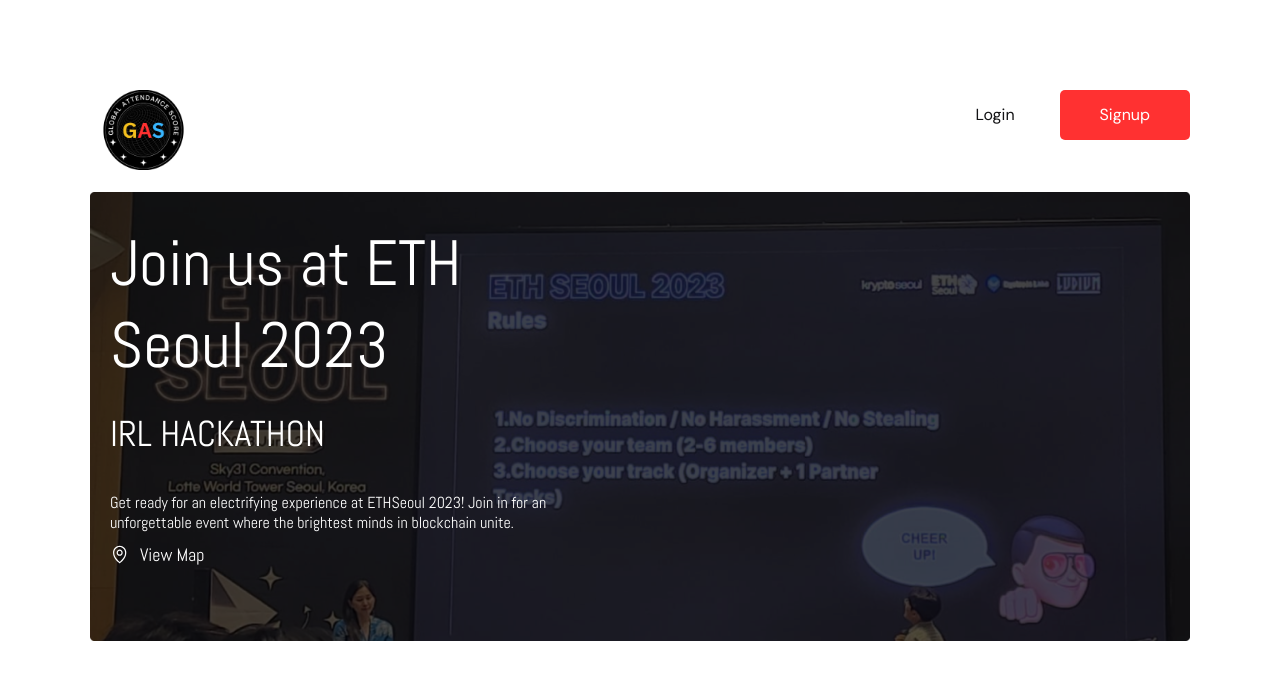
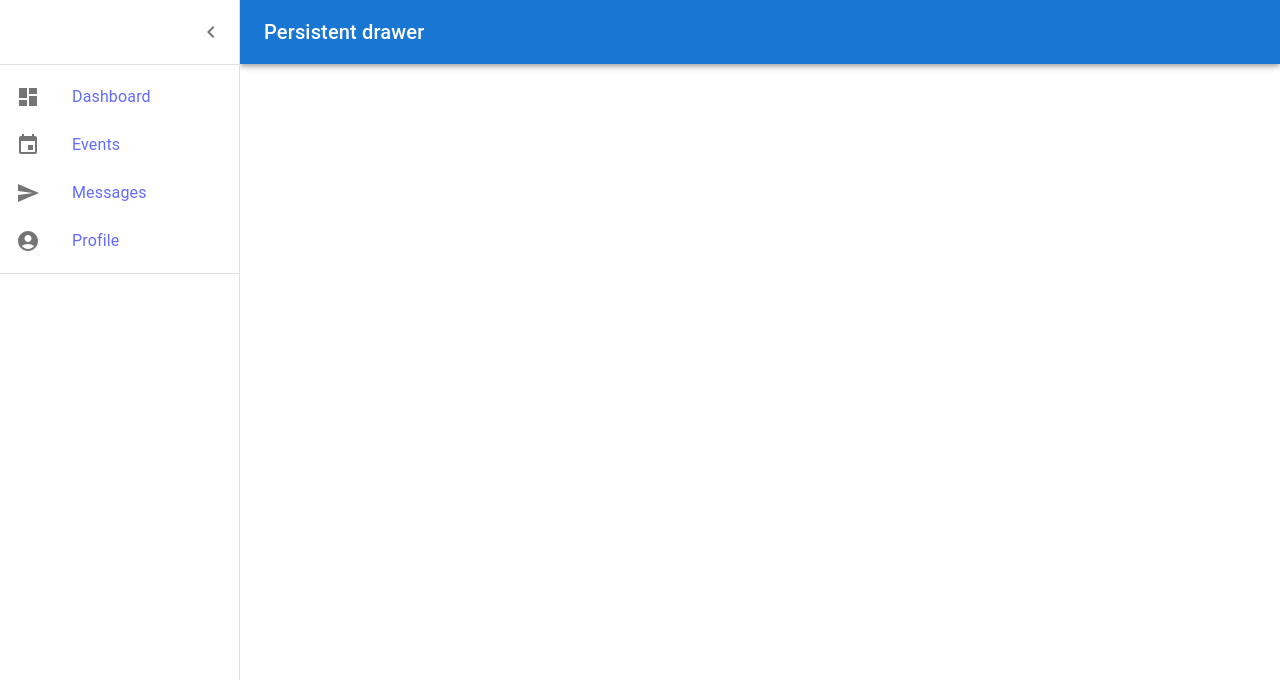
Before and after one commit to GAS-ETH/gas-frontend-react, a React (Vite) app: page / in a window 1280 px wide. Shown: the top 680 px of the page. Built offline with nearby package versions, Linux system fonts and the light colour scheme; what cuid would draw is missing.

Commit message:
fix routing

```diff
--- a/package.json
+++ b/package.json
@@ -20,6 +20,7 @@
     "@types/styled-components": "^5.1.26",
     "react": "^18.2.0",
     "react-dom": "^18.2.0",
+    "react-router": "^6.11.2",
     "react-router-dom": "^6.11.2",
     "styled-components": "^5.3.11"
   },
--- a/src/App.tsx
+++ b/src/App.tsx
@@ -9,11 +9,15 @@
 import user2 from './assets/user_2.svg';
 import { Event } from './types';
 import cuid from 'cuid';
+import { Outlet } from 'react-router-dom';
 import Events from './components/Events';
 import EventsPage from './pages/EventsPage';
-import MiniDrawer from './components/MiniDrawer';
 import EventDetailsPage from './pages/EventDetailsPage';
-
+import ResponsiveDrawer from './components/ResponsiveDrawer';
+import { createBrowserRouter, RouterProvider } from 'react-router-dom';
+import DashboardPage from './pages/DashboardPage';
+import MessagesPage from './pages/MessagesPage';
+import ProfilePage from './pages/ProfilePage';
 export const events: Event[] = [
   {
     img: poap0,
@@ -120,11 +124,24 @@
 //   );
 // }
 
+const router = createBrowserRouter([
+  {
+    path: '/',
+    element: <ResponsiveDrawer />,
+    children: [
+      // { index: true, element: <HomePage /> },
+      { path: 'dashboard', element: <DashboardPage /> },
+      { path: 'events', element: <EventsPage /> },
+      { path: 'messages', element: <MessagesPage /> },
+      { path: 'profile', element: <ProfilePage /> },
+      { path: 'events/:eventId', element: <EventDetailsPage /> },
+      // { path: 'products/:productId', element: <ProductDetailPage /> },
+    ],
+  },
+]);
+
 function App() {
-  // return <Events events={events} />;
-  // return <ImageBox />;
-  // return <EventsPage />;
-  return <EventDetailsPage />;
+  return <RouterProvider router={router} />;
 }
 
 export default App;
--- a/src/components/Events.tsx
+++ b/src/components/Events.tsx
@@ -7,6 +7,7 @@
   flex-wrap: wrap;
   width: 100%;
   flex-direction: row;
+  justify-content: center;
   gap: 40px;
   height: 100%;
 `;
--- /dev/null
+++ b/src/components/ResponsiveDrawer.tsx
@@ -0,0 +1,159 @@
+import * as React from 'react';
+import { styled, useTheme } from '@mui/material/styles';
+import Box from '@mui/material/Box';
+import Drawer from '@mui/material/Drawer';
+import CssBaseline from '@mui/material/CssBaseline';
+import MuiAppBar, { AppBarProps as MuiAppBarProps } from '@mui/material/AppBar';
+import Toolbar from '@mui/material/Toolbar';
+import List from '@mui/material/List';
+import Typography from '@mui/material/Typography';
+import Divider from '@mui/material/Divider';
+import IconButton from '@mui/material/IconButton';
+import MenuIcon from '@mui/icons-material/Menu';
+import ChevronLeftIcon from '@mui/icons-material/ChevronLeft';
+import ChevronRightIcon from '@mui/icons-material/ChevronRight';
+import ListItem from '@mui/material/ListItem';
+import ListItemButton from '@mui/material/ListItemButton';
+import ListItemIcon from '@mui/material/ListItemIcon';
+import ListItemText from '@mui/material/ListItemText';
+import InboxIcon from '@mui/icons-material/MoveToInbox';
+import MailIcon from '@mui/icons-material/Mail';
+import EventIcon from '@mui/icons-material/Event';
+import DashboardIcon from '@mui/icons-material/Dashboard';
+import SendIcon from '@mui/icons-material/Send';
+import AccountCircleIcon from '@mui/icons-material/AccountCircle';
+import { Outlet } from 'react-router-dom';
+import { NavLink } from 'react-router-dom';
+
+const drawerWidth = 240;
+
+const Main = styled('main', { shouldForwardProp: (prop) => prop !== 'open' })<{
+  open?: boolean;
+}>(({ theme, open }) => ({
+  flexGrow: 1,
+  padding: theme.spacing(3),
+  transition: theme.transitions.create('margin', {
+    easing: theme.transitions.easing.sharp,
+    duration: theme.transitions.duration.leavingScreen,
+  }),
+  marginLeft: `-${drawerWidth}px`,
+  ...(open && {
+    transition: theme.transitions.create('margin', {
+      easing: theme.transitions.easing.easeOut,
+      duration: theme.transitions.duration.enteringScreen,
+    }),
+    marginLeft: 0,
+  }),
+}));
+
+interface AppBarProps extends MuiAppBarProps {
+  open?: boolean;
+}
+
+const AppBar = styled(MuiAppBar, {
+  shouldForwardProp: (prop) => prop !== 'open',
+})<AppBarProps>(({ theme, open }) => ({
+  transition: theme.transitions.create(['margin', 'width'], {
+    easing: theme.transitions.easing.sharp,
+    duration: theme.transitions.duration.leavingScreen,
+  }),
+  ...(open && {
+    width: `calc(100% - ${drawerWidth}px)`,
+    marginLeft: `${drawerWidth}px`,
+    transition: theme.transitions.create(['margin', 'width'], {
+      easing: theme.transitions.easing.easeOut,
+      duration: theme.transitions.duration.enteringScreen,
+    }),
+  }),
+}));
+
+const DrawerHeader = styled('div')(({ theme }) => ({
+  display: 'flex',
+  alignItems: 'center',
+  padding: theme.spacing(0, 1),
+  // necessary for content to be below app bar
+  ...theme.mixins.toolbar,
+  justifyContent: 'flex-end',
+}));
+
+export default function PersistentDrawerLeft() {
+  const theme = useTheme();
+  const [open, setOpen] = React.useState(true);
+
+  const handleDrawerOpen = () => {
+    setOpen(true);
+  };
+
+  const handleDrawerClose = () => {
+    setOpen(false);
+  };
+
+  return (
+    <Box sx={{ display: 'flex' }}>
+      <CssBaseline />
+      <AppBar position='fixed' open={open}>
+        <Toolbar>
+          <IconButton
+            color='inherit'
+            aria-label='open drawer'
+            onClick={handleDrawerOpen}
+            edge='start'
+            sx={{ mr: 2, ...(open && { display: 'none' }) }}
+          >
+            <MenuIcon />
+          </IconButton>
+          <Typography variant='h6' noWrap component='div'>
+            Persistent drawer
+          </Typography>
+        </Toolbar>
+      </AppBar>
+      <Drawer
+        sx={{
+          width: drawerWidth,
+          flexShrink: 0,
+          '& .MuiDrawer-paper': {
+            width: drawerWidth,
+            boxSizing: 'border-box',
+          },
+        }}
+        variant='persistent'
+        anchor='left'
+        open={open}
+      >
+        <DrawerHeader>
+          <IconButton onClick={handleDrawerClose}>
+            {theme.direction === 'ltr' ? (
+              <ChevronLeftIcon />
+            ) : (
+              <ChevronRightIcon />
+            )}
+          </IconButton>
+        </DrawerHeader>
+        <Divider />
+        <List>
+          {['Dashboard', 'Events', 'Messages', 'Profile'].map((text) => (
+            <NavLink to={`/${text.toLocaleLowerCase()}`}>
+              <ListItem key={text} disablePadding>
+                <ListItemButton>
+                  <ListItemIcon>
+                    {text === 'Dashboard' && <DashboardIcon />}
+                    {text === 'Events' && <EventIcon />}
+                    {text === 'Messages' && <SendIcon />}
+                    {text === 'Profile' && <AccountCircleIcon />}
+                  </ListItemIcon>
+                  <ListItemText primary={text} />
+                </ListItemButton>
+              </ListItem>
+            </NavLink>
+          ))}
+        </List>
+
+        <Divider />
+      </Drawer>
+      <Main open={open}>
+        <DrawerHeader />
+        <Outlet />
+      </Main>
+    </Box>
+  );
+}
--- a/src/main.tsx
+++ b/src/main.tsx
@@ -5,19 +5,20 @@
 import { createBrowserRouter, RouterProvider } from 'react-router-dom';
 import { ReviewModal } from './components/ReviewModal.tsx';
 
-const router = createBrowserRouter([
-  {
-    path: '/',
-    element: <App />,
-  },
-  {
-    path: '/review',
-    element: <ReviewModal />,
-  },
-]);
+// const router = createBrowserRouter([
+//   {
+//     path: '/',
+//     element: <App />,
+//   },
+//   {
+//     path: '/review',
+//     element: <ReviewModal />,
+//   },
+// ]);
 
 ReactDOM.createRoot(document.getElementById('root') as HTMLElement).render(
   <React.StrictMode>
-    <RouterProvider router={router} />
+    {/* <RouterProvider router={router} /> */}
+    <App />
   </React.StrictMode>
 );
--- /dev/null
+++ b/src/pages/DashboardPage.tsx
@@ -0,0 +1,7 @@
+type Props = {};
+
+const DashboardPage = (props: Props) => {
+  return <h1>DashboardPage</h1>;
+};
+
+export default DashboardPage;
--- a/src/pages/EventDetailsPage.tsx
+++ b/src/pages/EventDetailsPage.tsx
@@ -59,8 +59,8 @@
 
 const PromoTexts = styled.div`
   position: absolute;
-  top: 30px;
-  left 20px;
+  top: 50px;
+  left 40px;
   max-width: 500px;
 `;
 const Header = styled.p`
@@ -70,7 +70,7 @@
   font-size: 64px;
   line-height: 82px;
   font-family: 'Abel';
-  margin-bottom: 25px;
+  margin-bottom: 46px;
 `;
 
 const Description = styled.p`
@@ -80,7 +80,7 @@
   font-weight: 400;
   font-size: 36px;
   line-height: 46px;
-  margin-bottom: 36px;
+  margin-bottom: 46px;
 `;
 
 const Preview = styled.p`
@@ -90,7 +90,7 @@
   font-weight: 400;
   font-size: 16px;
   line-height: 20px;
-  margin-bottom: 10px;
+  margin-bottom: 46px;
 `;
 
 const PinMapWrapper = styled.div`
@@ -108,6 +108,24 @@
   font-size: 18px;
   line-height: 23px;
 `;
+
+const DateTime = styled.div`
+  width: 385px;
+  padding: 30px;
+  background: #ffffff;
+`;
+
+const Buttons = styled.div`
+  display: flex;
+  flex-direction: column;
+  width: 100%;
+`;
+
+const BookNow = styled.button`
+  height: 50px;
+`;
+
+const ProgramPromoter = styled.div``;
 
 const EventDetailsPage = (props: Props) => {
   return (
--- /dev/null
+++ b/src/pages/MessagesPage.tsx
@@ -0,0 +1,7 @@
+type Props = {};
+
+const MessagesPage = (props: Props) => {
+  return <h1>MessagesPage</h1>;
+};
+
+export default MessagesPage;
--- /dev/null
+++ b/src/pages/ProfilePage.tsx
@@ -0,0 +1,8 @@
+import Profile from './Profile';
+type Props = {};
+
+const ProfilePage = (props: Props) => {
+  return <Profile />;
+};
+
+export default ProfilePage;
```
Also changed, not shown: src/pages/Profile.tsx (+4 -4 lines).
